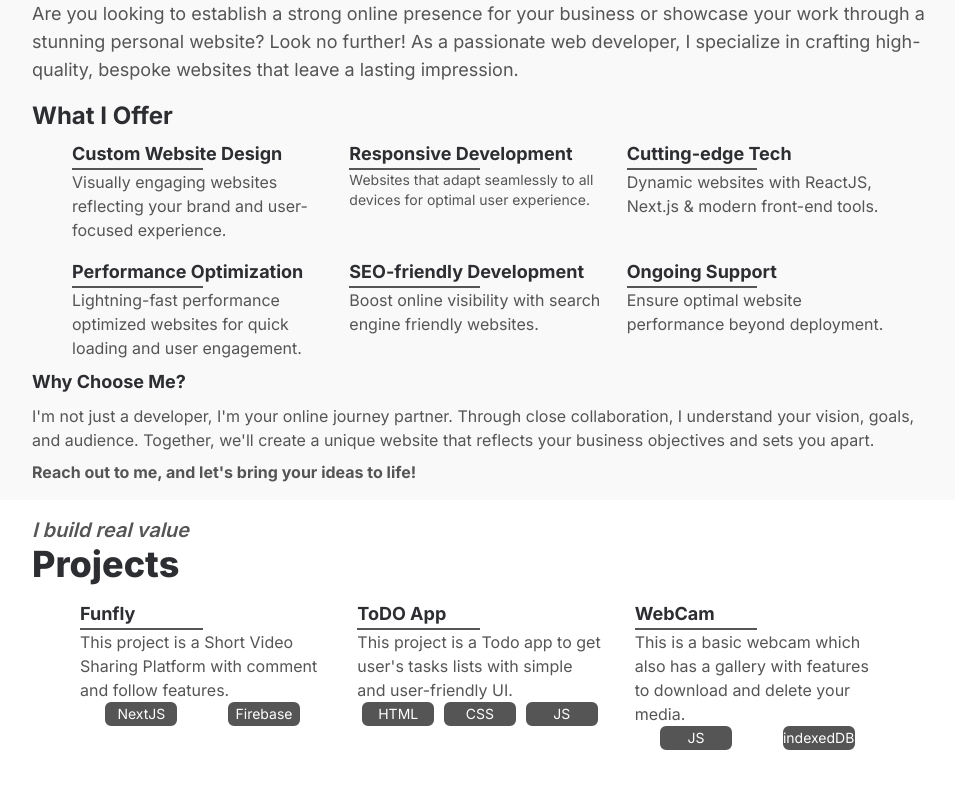
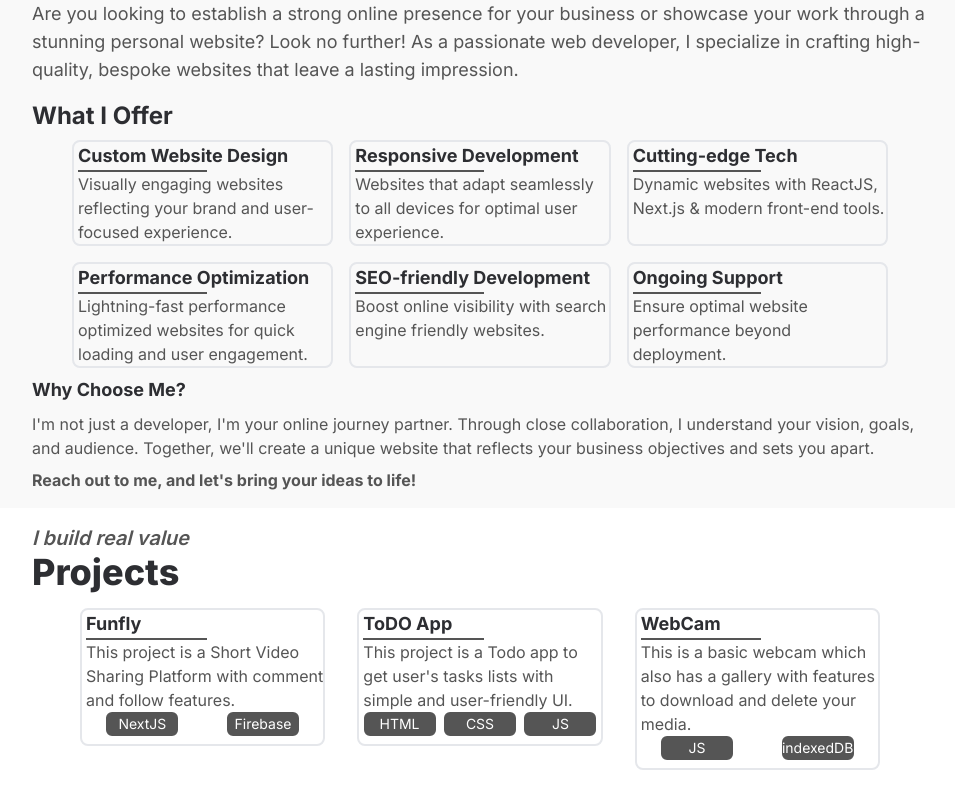
Before and after one commit to thissideaditya/Portfolio, a Next.js app: page / in a window 1280 px wide. Shown: the part 1620-2406 px from the top of the page, without its empty margins (160-1115 px from the left). Built offline with nearby package versions, Linux system fonts and the light colour scheme.

Commit message:
minor corrections made

```diff
--- a/components/About.js
+++ b/components/About.js
@@ -27,8 +27,10 @@ const About = () => {
             </div>
         </div>
         <div className='flex flex-col justify-evenly'>
-          <p className='text-[#555555] text-lg md:text-xl font-semibold mt-4 md:-mb-6 italic'>Who I am</p>
-          <p className='text-[#2d2e32] text-4xl font-extrabold' >About /-</p>
+          <div>
+            <p className='text-[#555555] text-lg md:text-xl font-semibold mt-4 italic'>Who I am</p>
+            <p className='text-[#2d2e32] text-4xl font-extrabold' >About /-</p>
+          </div>
           <p className='text-[#555555] text-2xl md:text-3xl font-bold'>Hi, I ' m a Frontend Developer 🚀 from Delhi, India.</p>
           <p className='text-[#555555] text-sm md:text-lg'>I am always eager to learn and explore new technologies, and stay up-to-date with the latest trends in web development 🚀. I specialize in using ReactJS, JavaScript, Redux, and NextJS to create beautiful and functional interfaces.</p>
           <p className='text-[#555555] text-sm md:text-lg'>In addition to my web development skills, I also have a keen eye for design and enjoy working with Final Cut Pro to bring my ideas and videos to life. When I'm not coding, you can find me exploring new Places and Travelling😉️.</p>
--- a/components/Projects.js
+++ b/components/Projects.js
@@ -22,15 +22,15 @@ const Projects = () => {
             projectList.map((item, index) => {
               return(
                 <Link href={item.link} target='blank'>
-                  <div key={index} className='m-4 hover:scale-105 duration-300 flex flex-col justify-between'>
-                    <p className='text-[#2d2e32] text-lg font-bold'>{item.projectName}</p>
-                    <p className='w-[30%] md:w-[50%] h-0.5 bg-[#555555]'></p>
-                    <p className='text-[#555555] text-base'>{item.projectData}</p>
+                  <div key={index} className='m-4 hover:scale-105 duration-300 border-2 rounded-lg'>
+                    <p className='text-[#2d2e32] text-lg font-bold ml-1'>{item.projectName}</p>
+                    <p className='w-[30%] md:w-[50%] h-0.5 bg-[#555555] ml-1'></p>
+                    <p className='text-[#555555] text-base ml-1'>{item.projectData}</p>
                     <div className='flex justify-around items-center'>
                       {Array.isArray(item.techStack) && item.techStack.length > 0 && (
                         item.techStack.map((tech, index) => {
                           return(
-                            <div key={index} className="flex items-center justify-center h-6 w-[4.5rem] text-sm border-solid rounded-md border-2 border-[#555555] bg-[#555555] text-white">
+                            <div key={index} className="flex items-center justify-center h-6 w-[4.5rem] text-sm border-solid rounded-md border-2 border-[#555555] bg-[#555555] text-white mb-2">
                               <p className='mx-auto'>{tech}</p>
                             </div>
                           )
--- a/components/Services.js
+++ b/components/Services.js
@@ -1,6 +1,14 @@
 import React from 'react'
 
 const Services = () => {
+  const serviceList = [
+    {service: "Custom Website Design", serviceText: "Visually engaging websites reflecting your brand and user-focused experience."},
+    {service: "Responsive Development", serviceText: "Websites that adapt seamlessly to all devices for optimal user experience."},
+    {service: "Cutting-edge Tech", serviceText: "Dynamic websites with ReactJS, Next.js & modern front-end tools."},
+    {service: "Performance Optimization", serviceText: "Lightning-fast performance optimized websites for quick loading and user engagement."},
+    {service: "SEO-friendly Development", serviceText: "Boost online visibility with search engine friendly websites."},
+    {service: "Ongoing Support", serviceText: "Ensure optimal website performance beyond deployment."}
+  ]
   return (
     <div id='services' className='bg-[#f9f9f9] pb-4 pt-4 h-full w-screen flex flex-col items-center justify-evenly'>
       <div className='flex flex-col justify-evenly w-[70%]'>
@@ -11,47 +19,17 @@ const Services = () => {
       </div>
 
       <div className='md:grid md:grid-rows-2 grid-cols-3 w-[65%]'>
-        <div className='m-2 hover:scale-105 duration-300'>
-          <p className='text-[#2d2e32] text-lg font-bold'>Custom Website Design</p>
-          <p className='w-[30%] md:w-[50%] h-0.5 bg-[#555555]'></p>
-          <p className='text-[#555555] text-base'>Visually engaging websites reflecting your brand and user-focused experience.</p>
-        </div>
-        <div className='m-2 hover:scale-105 duration-300'>
-          <p className='text-[#2d2e32] text-lg font-bold'>Responsive Development</p>
-          <p className='w-[30%] md:w-[50%] h-0.5 bg-[#555555]'></p>
-          <p className='text-[#555555] text-sm md:base'>
-          Websites that adapt seamlessly to all devices for optimal user experience.
-          </p>
-        </div>
-        <div className='m-2 hover:scale-105 duration-300'>
-          <p className='text-[#2d2e32] text-lg font-bold'>Cutting-edge Tech</p>
-          <p className='w-[30%] md:w-[50%] h-0.5 bg-[#555555]'></p>
-          <p className='text-[#555555] text-base'>
-          Dynamic websites with ReactJS, Next.js & modern front-end tools.
-          </p>
-        </div>
-        <div className='m-2 hover:scale-105 duration-300'>
-          <p className='text-[#2d2e32] text-lg font-bold'>Performance Optimization</p>
-          <p className='w-[30%] md:w-[50%] h-0.5 bg-[#555555]'></p>
-          <p className='text-[#555555] text-base'>
-          Lightning-fast performance optimized websites for quick loading and user engagement.
-          </p>
-        </div>
-        <div className='m-2 hover:scale-105 duration-300'>
-          <p className='text-[#2d2e32] text-lg font-bold'>SEO-friendly Development</p>
-          <p className='w-[30%] md:w-[50%] h-0.5 bg-[#555555]'></p>
-          <p className='text-[#555555] text-base'>
-          Boost online visibility with search engine friendly websites.
-          </p>
-        </div>
-        <div className='m-2 hover:scale-105 duration-300'>
-          <p className='text-[#2d2e32] text-lg font-bold'>Ongoing Support</p>
-          <p className='w-[30%] md:w-[50%] h-0.5 bg-[#555555]'></p>
-          <p className='text-[#555555] text-base'>
-          Ensure optimal website performance beyond deployment.
-          </p>
-        </div>
+        {serviceList.map((item, index) => {
+          return(
+            <div className='m-2 hover:scale-105 duration-300 border-2 rounded-lg'>
+              <p className='text-[#2d2e32] text-lg font-bold ml-1'>{item.service}</p>
+              <p className='w-[30%] md:w-[50%] h-0.5 bg-[#555555] ml-1'></p>
+              <p className='text-[#555555] text-base ml-1'>{item.serviceText}</p>
+            </div>
+          )
+        })}
       </div>
+
       <div className='w-[70%]'>
         <p className='text-[#2d2e32] text-lg font-bold mb-2'>Why Choose Me?</p>
         <p className='text-[#555555] text-base'>I'm not just a developer, I'm your online journey partner. Through close collaboration, I understand your vision, goals, and audience. Together, we'll create a unique website that reflects your business objectives and sets you apart.</p>
```
